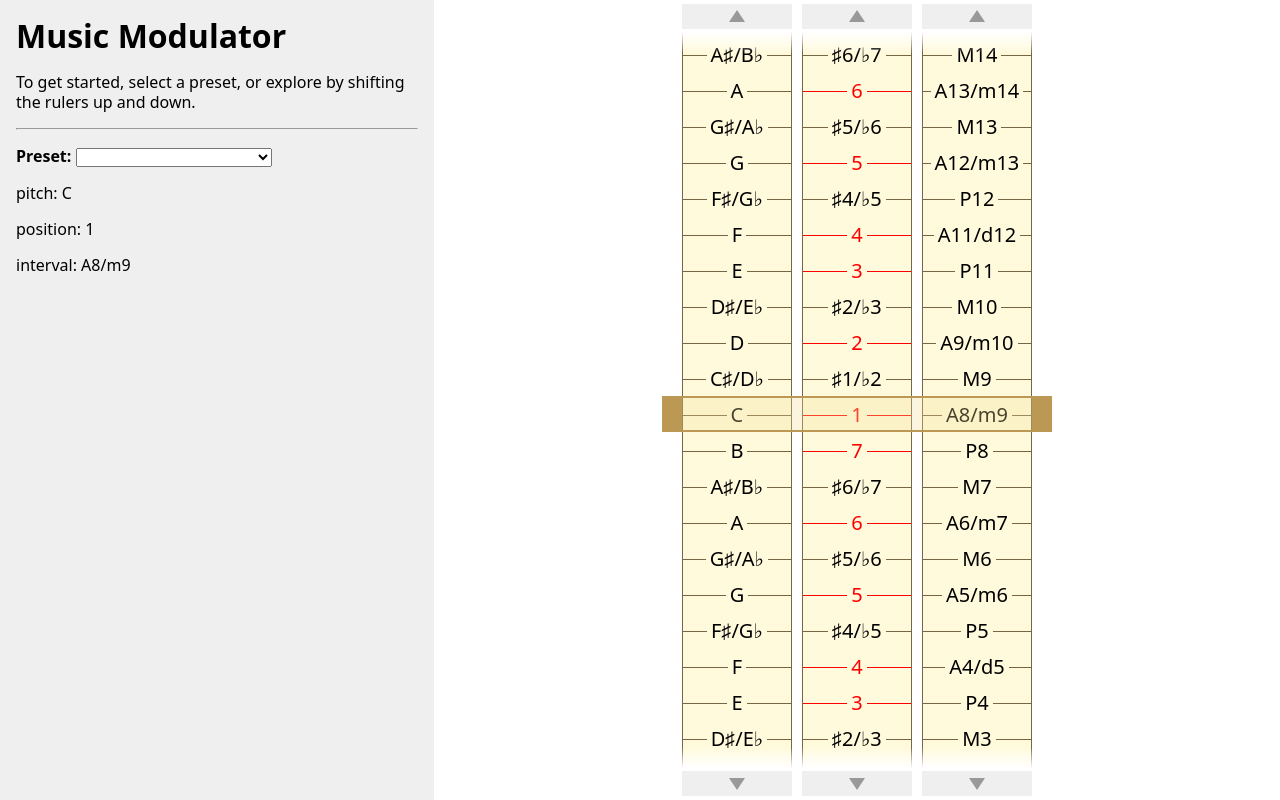
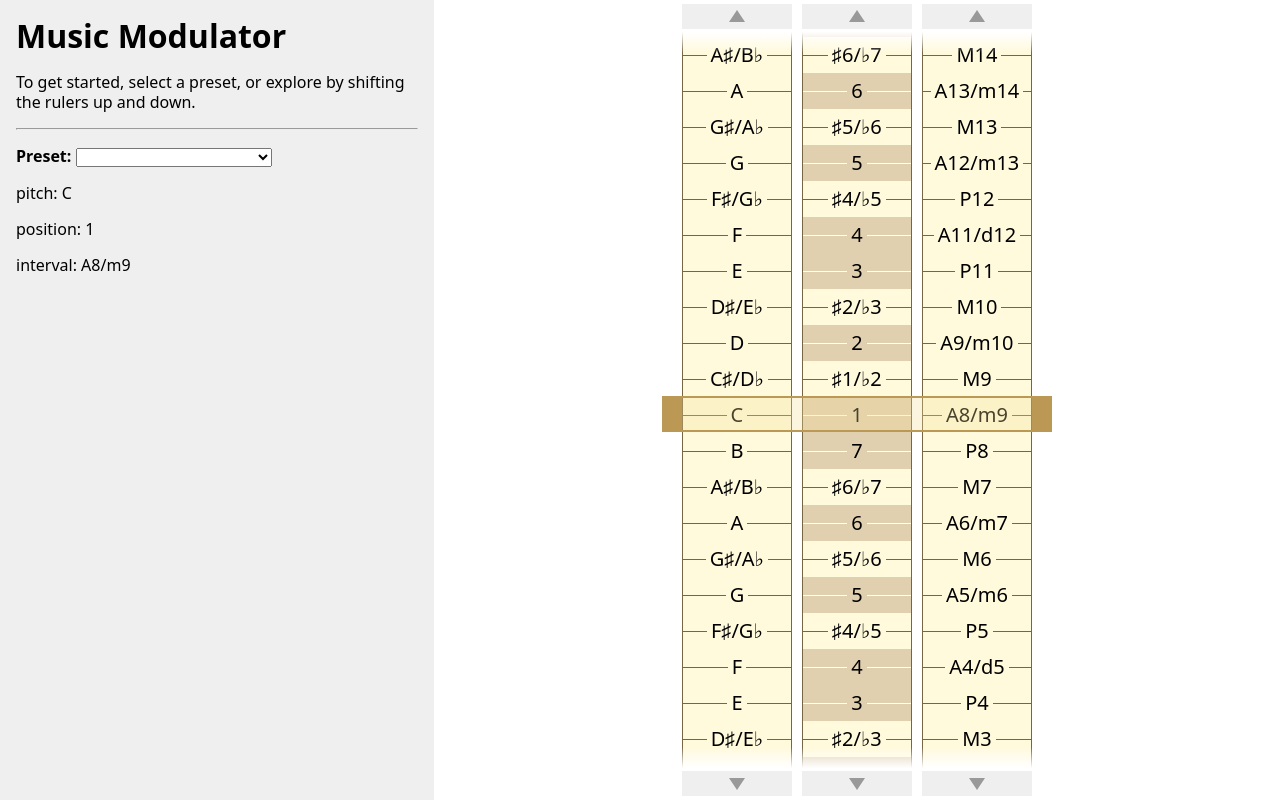
Before and after one commit to katmh/diatonic, a Svelte app: page / in a window 1280 px wide. Built offline with nearby package versions, Linux system fonts and the light colour scheme.

Commit message:
temp highlight styles

```diff
--- a/src/components/Ruler.svelte
+++ b/src/components/Ruler.svelte
@@ -1,5 +1,5 @@
 <script lang="ts">
-    import { rulers } from "../stores.js";
+    import { rulers, rulerPositions } from "../stores.js";
     import allItems from "../data/items.js";
     import itemHeight from "../data/itemHeight.js";
     import interact from "interactjs";
@@ -15,6 +15,8 @@
     });
 
     const moveRuler = (dy: number, rulerElement: HTMLElement) => {
+        console.log($rulers[id].position, dy);
+
         // infinite ruler:
         // abs(dy) is always itemHeight
         // -dy (move up) => add -1 items to top, add +1 items to bottom
@@ -59,6 +61,8 @@
                 $rulers[id].position * itemHeight
             }px)`;
         }
+
+        console.log($rulerPositions);
     };
 
     // event handler for up/down arrows
@@ -120,10 +124,10 @@
     const getClasses = (item: string) => {
         let classes = [];
         if (type === "interval" && item === "P1") {
-            classes.push("highlighted");
+            classes.push("highlighted_P1");
         }
         if (type === "position" && parseInt(item)) {
-            classes.push("highlighted");
+            classes.push("highlighted_diatonic");
         }
         return classes.join(" ");
     };
@@ -154,11 +158,23 @@
 </div>
 
 <style>
-    .highlighted {
+    .highlighted_P1 {
         color: red;
     }
-    .highlighted .mark {
+    .highlighted_P1 .label {
+    }
+    .highlighted_P1 .mark {
         border-color: red;
+    }
+
+    .highlighted_diatonic {
+        background: #e0d0b0;
+    }
+    .highlighted_diatonic .label {
+        background: #e0d0b0;
+    }
+    .highlighted_diatonic .mark {
+        border-color: white;
     }
 
     .button_container {
```
